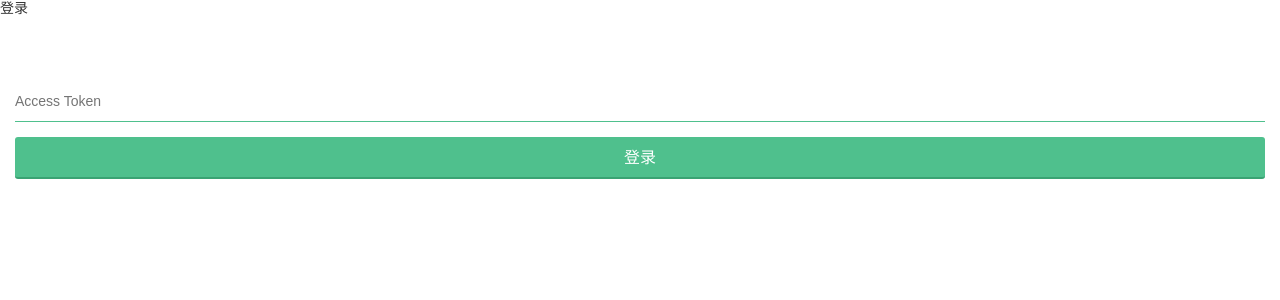
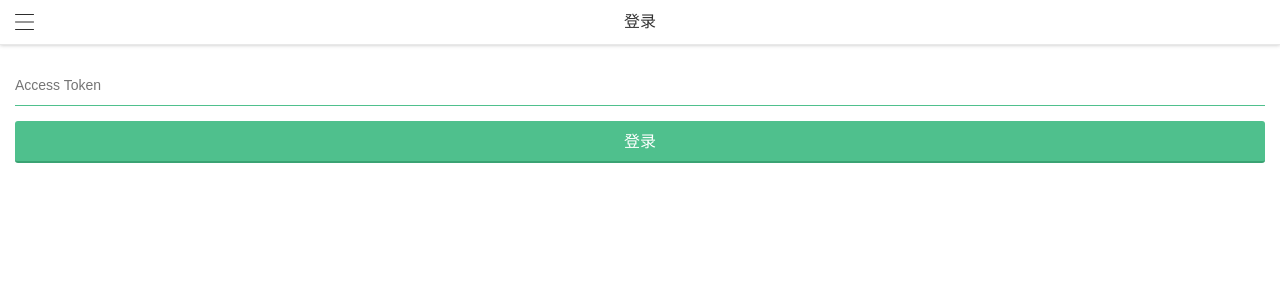
Before and after one commit to howzy/Vue-cnodejs-exercise, a Vue app: page /login in a window 1280 px wide. Shown: the top 300 px of the page. Built offline with nearby package versions, Linux system fonts and the light colour scheme; a web font is replaced by a local one.

Commit message:
顶部标题栏样式完善

```diff
--- a/src/components/header.vue
+++ b/src/components/header.vue
@@ -1,8 +1,8 @@
 <template>
   <div>
     <div class="page-cover"></div>
-    <header class="show fix-header" id="hd">
-      <div class="toolbar-nav">
+    <header class="fix-header" id="hd">
+      <div class="nv-toolbar">
         <div class="toolbar-nav"></div>
         <span>登录</span>
         <router-link to="/add">
@@ -18,5 +18,81 @@
 </script>
 
 <style lang="scss">
+  #hd {
+    border-bottom: 1px solid #e8e8e8;
 
+    &.fix-header {
+      position: fixed;
+      top: 0;
+      left: 0;
+      z-index: 6;
+      width: 100%;
+      background-color: rgba(255, 255, 255, 0.95);
+      box-shadow: 0 0 4px rgba(0, 0, 0, 0.25);
+      transition: all .3s ease;
+    }
+
+    &.no-fix {
+      width: 100%;
+      background-color: #fff;
+      overflow: hidden;
+    }
+
+    &.show {
+      transform: translateX(200px);
+    }
+  }
+  .nv-toolbar {
+    width: 100%;
+    height: 44px;
+    display: flex;
+    align-items: center;
+
+    .toolbar-nav {
+      position: absolute;
+      top: 0;
+      left: 0;
+      z-index: 1;
+      width: 49px;
+      height: 44px;
+      background: url('../assets/images/components/nav_icon.png') no-repeat center center;
+      background-size: 19px 16px;
+    }
+
+    &>span {
+      display: block;
+      width: 100%;
+      height: 100%;
+      line-height: 44px;
+      font-size: 16px;
+      text-align: center;
+    }
+
+    .num {
+      position: absolute;
+      right: 10px;
+      top: 10px;
+      z-index: 10;
+      width: 20px;
+      height: 20px;
+      line-height: 20px;
+      text-align: center;
+      color: #fff;
+      border-radius: 50%;
+    }
+
+    .add-icon {
+      position: absolute;
+      right: 10px;
+      top: 10px;
+      z-index: 10;
+      padding: 5px 15px;
+      color: #42b983;
+      border-radius: 5px;
+    }
+  }
+  .scroll-hide {
+    height: 100%;
+    overflow: hidden;
+  }
 </style>
```
